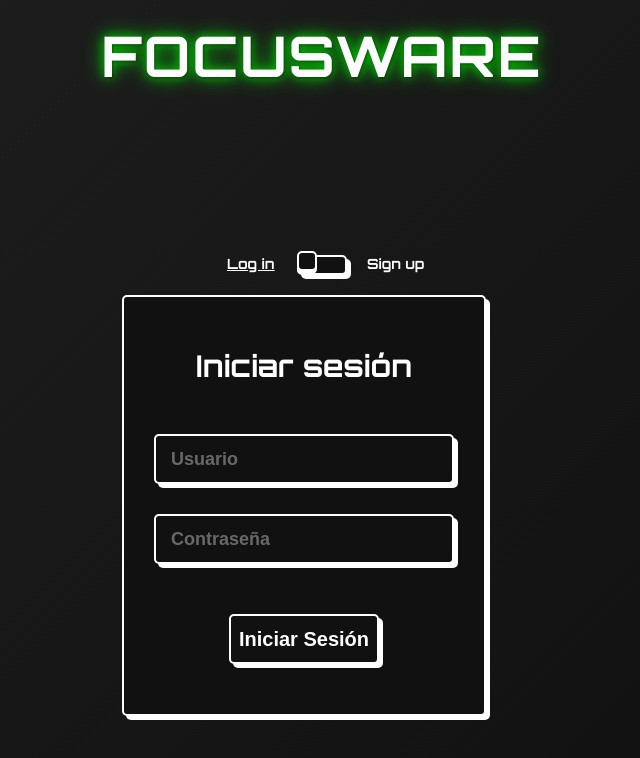
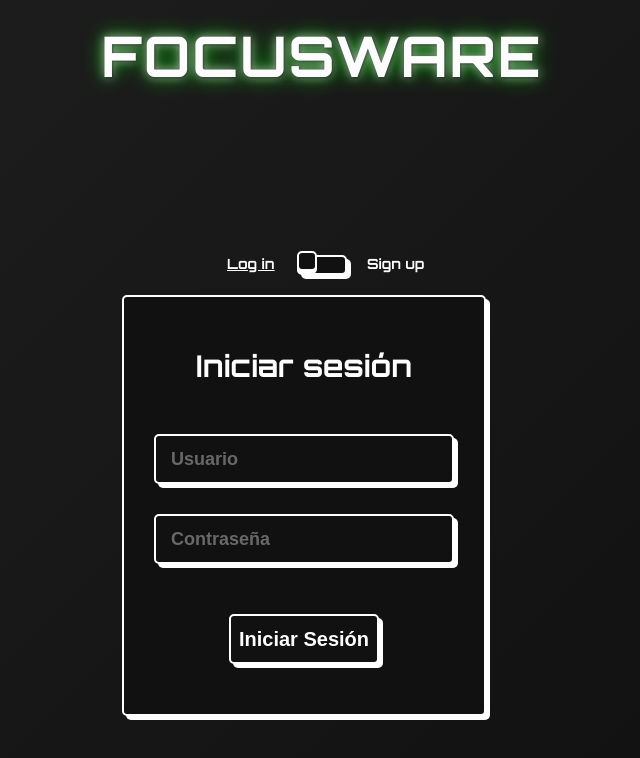
Before and after one commit to CesarGoto1/App, a React (Vite) app: page / in a window 1280 px wide. Shown: the top 758 px of the page, without its empty margins (318-958 px from the left). Built offline with nearby package versions, Linux system fonts and the light colour scheme.

Commit message:
Titulo Bien

```diff
--- a/src/index.css
+++ b/src/index.css
@@ -25,7 +25,7 @@ body {
   text-align: center;
   text-transform: uppercase;
   letter-spacing: 2px;
-  text-shadow: 1px 1px 3px rgba(0, 0, 0, 0.5), 0 0 10px #00c500, 0 0 20px #00c500;
+  text-shadow: 1px 1px 3px rgba(0, 0, 0, 0.5), 0 0 10px #acacac, 0 0 20px #00c500;
   position: fixed; /* Posiciona el título en la parte superior */
   top: 20px; /* Ajusta la distancia desde la parte superior */
   width: 100%;
```
